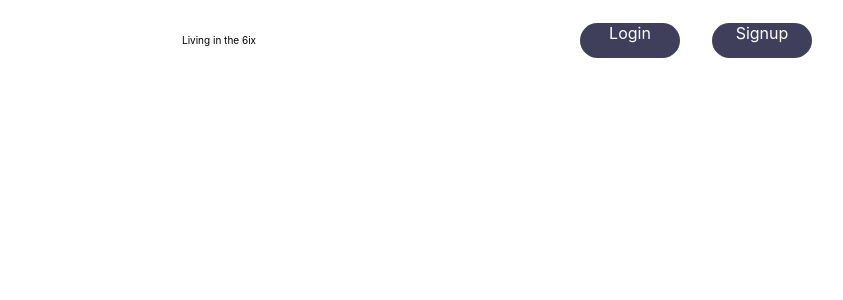
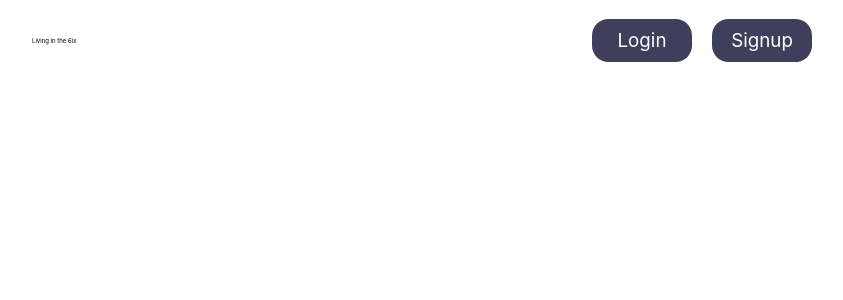
Before and after one commit to JuanTValdez/Living-in-the-Six, a React (Create React App) app: page / in a window 1280 px wide. Shown: the top 300 px of the page, without its empty margins (218-1061 px from the left). Built offline with nearby package versions, Linux system fonts and the light colour scheme.

Commit message:
continue styling navbar btns

```diff
--- a/src/App.css
+++ /dev/null
@@ -1,3 +0,0 @@
-.font-size-10px {
-	font-size: 1rem;
-}
--- a/src/App.js
+++ b/src/App.js
@@ -1,4 +1,4 @@
-import './App.css';
+import './GlobalVariables.css';
 // import Login from './components/Login';
 // import SignUp from './components/SignUp';
 import Home from './components/Home.js';
--- /dev/null
+++ b/src/GlobalVariables.css
@@ -0,0 +1,10 @@
+* {
+	font-size: 62.5%; /* 1rem = 10px */
+	box-sizing: border-box;
+	margin: 0;
+}
+
+/* Font-Sizes */
+.font-size-30px {
+	font-size: 3rem;
+}
--- a/src/components/NavBar.js
+++ b/src/components/NavBar.js
@@ -5,7 +5,7 @@ export default function NavBar() {
 	return (
 		<nav className="nav">
 			<div className='logo'>Living in the 6ix</div>
-			<ul className="font-size-10px">
+			<ul className="font-size-30px">
 				<li className='login-btn'>Login</li>
 				<li className="signup-btn">Signup</li>
 			</ul>
--- a/src/index.css
+++ b/src/index.css
@@ -42,9 +42,7 @@
 	src: url('./fonts/Arvo-Italic.ttf'), sans-serif;
 }
 body {
-	font-size: 62.5%; /* 1rem = 10px */
-	box-sizing: border-box;
-	margin: 0;
+
 
 	font-family: -apple-system, BlinkMacSystemFont, 'Segoe UI', 'Roboto', 'Oxygen',
 		'Ubuntu', 'Cantarell', 'Fira Sans', 'Droid Sans', 'Helvetica Neue',
--- a/src/styles/NavBar.css
+++ b/src/styles/NavBar.css
@@ -16,7 +16,6 @@
 
 nav ul li {
 	min-width: 100px;
-	min-height: 35px;
 
 	background-color: var(--dusk);
 	color: var(--white);
@@ -25,6 +24,6 @@ nav ul li {
 
 .login-btn,
 .signup-btn {
-	margin: auto 0;
+	padding: 1rem 0 10px 0;
 	text-align: center;
 }
```
